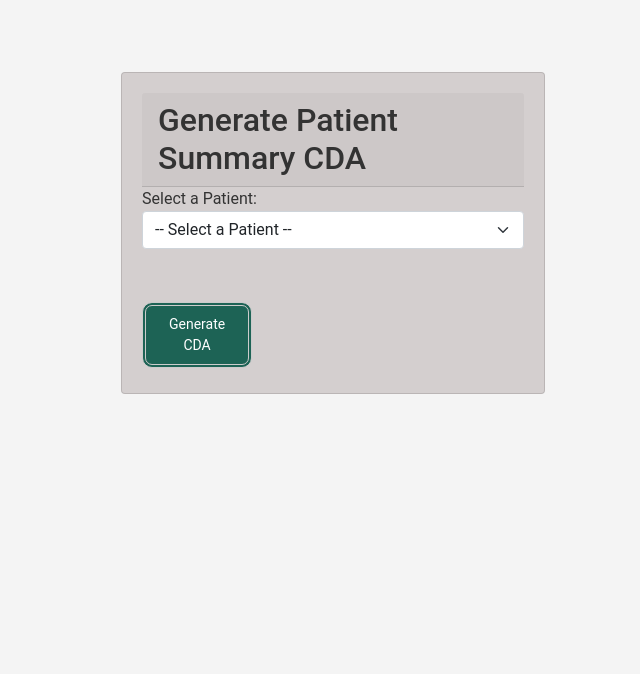
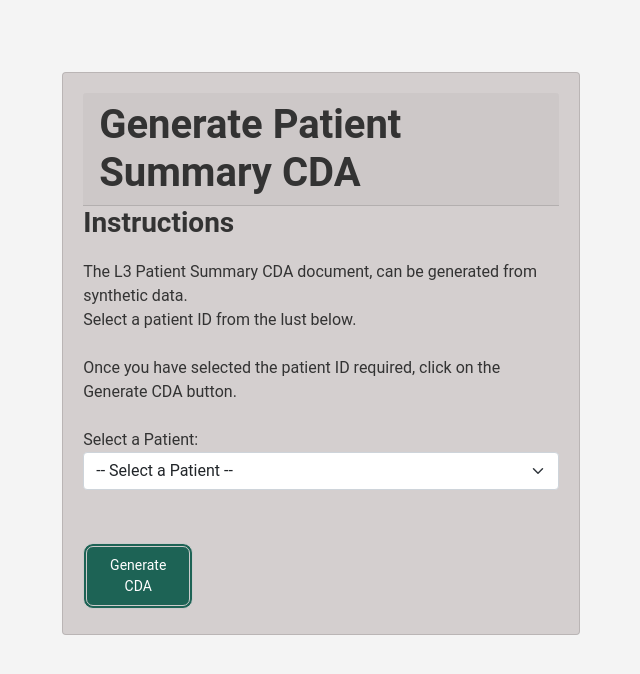
Before and after one commit to ddeveloper72/ps-cda-builder, a Flask app: template templates/index.html in a window 1280 px wide. Shown: the part 44-718 px from the top of the page, without its empty margins (254-894 px from the left). Run offline with Flask 3, Linux system fonts and the light colour scheme; the template is opened without the code that fills it, so the values that code supplies are empty; parts of the project's set-up code (start-up, migrations or seed data) failed here and were passed over.

Commit message:
Refactor index.html to improve user instructions and form layout

```diff
--- a/templates/index.html
+++ b/templates/index.html
@@ -4,13 +4,21 @@
 <div class="intro-container">
     <div class="card">
         <div class="card-body">
-                <h2 class="card-header">Generate Patient Summary CDA</h2>
+            <h1 class="card-header">Generate Patient Summary CDA</h1>
+            <h3>Instructions</h3>
+            <p>The L3 Patient Summary CDA document, can be generated from synthetic data.</p>
+            <p>Select a patient ID from the lust below.</p>
+            <br>
+            <p>Once you have selected the patient ID required, click on the Generate CDA button.</p>
+            <br>
             <form action="/generate_cda" method="POST">
                 <label for="patient_id">Select a Patient:</label>
-                    <select class="form-select" name="patient_id" id="patient_id" aria-label="Default select example" required>
+                <select class="form-select" name="patient_id" id="patient_id" aria-label="Default select example"
+                    required>
                     <option selected value="">-- Select a Patient --</option>
                     {% for patient in patients %}
-                        <option value="{{ patient['Patient ID'] }}">{{ patient['Patient ID'] }} - {{ patient['Given Name'] }} {{
+                    <option value="{{ patient['Patient ID'] }}">{{ patient['Patient ID'] }} - {{ patient['Given Name']
+                        }} {{
                         patient['Family Name'] }}</option>
                     {% endfor %}
                 </select>
```
Lines whose indentation alone changed are shown as unchanged.
